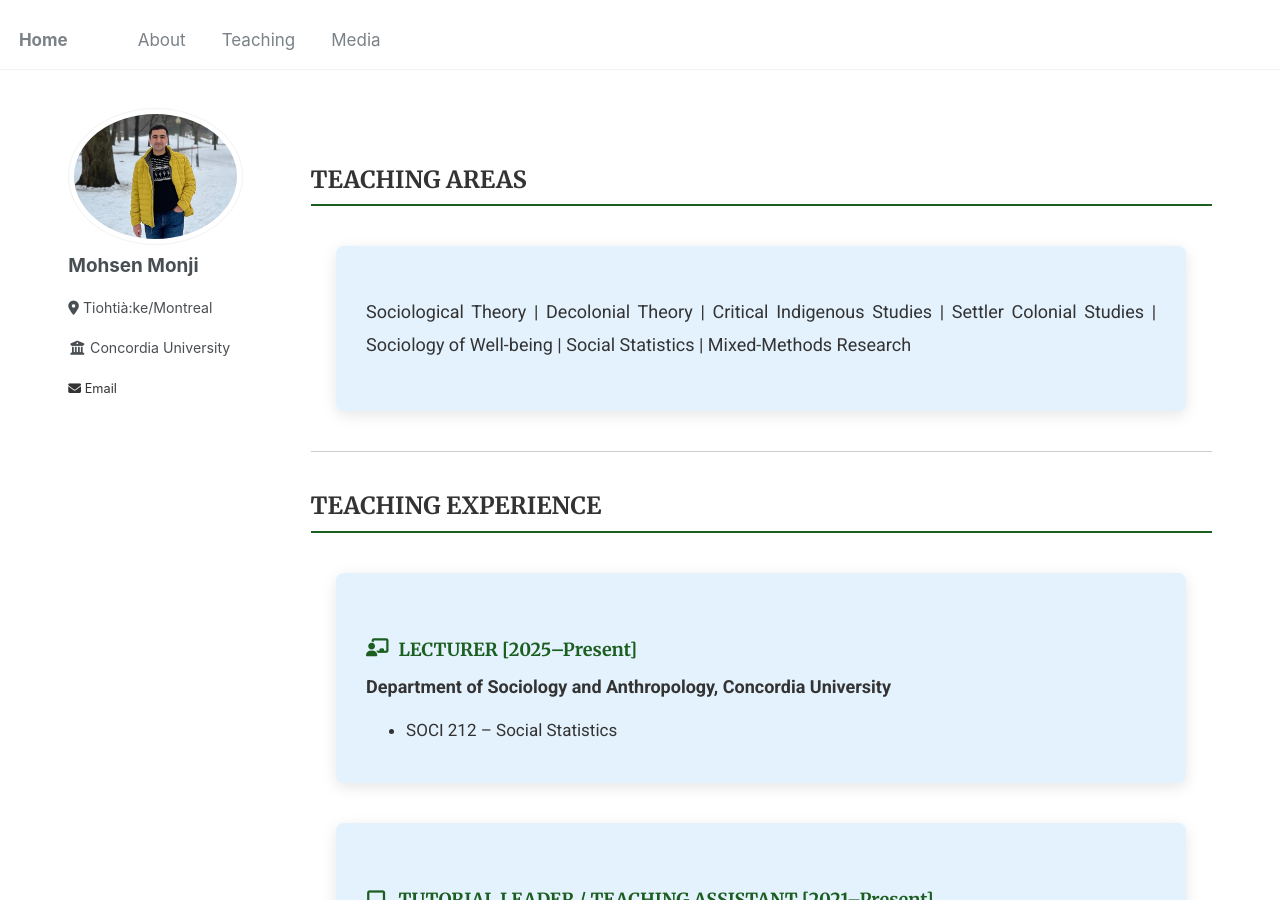
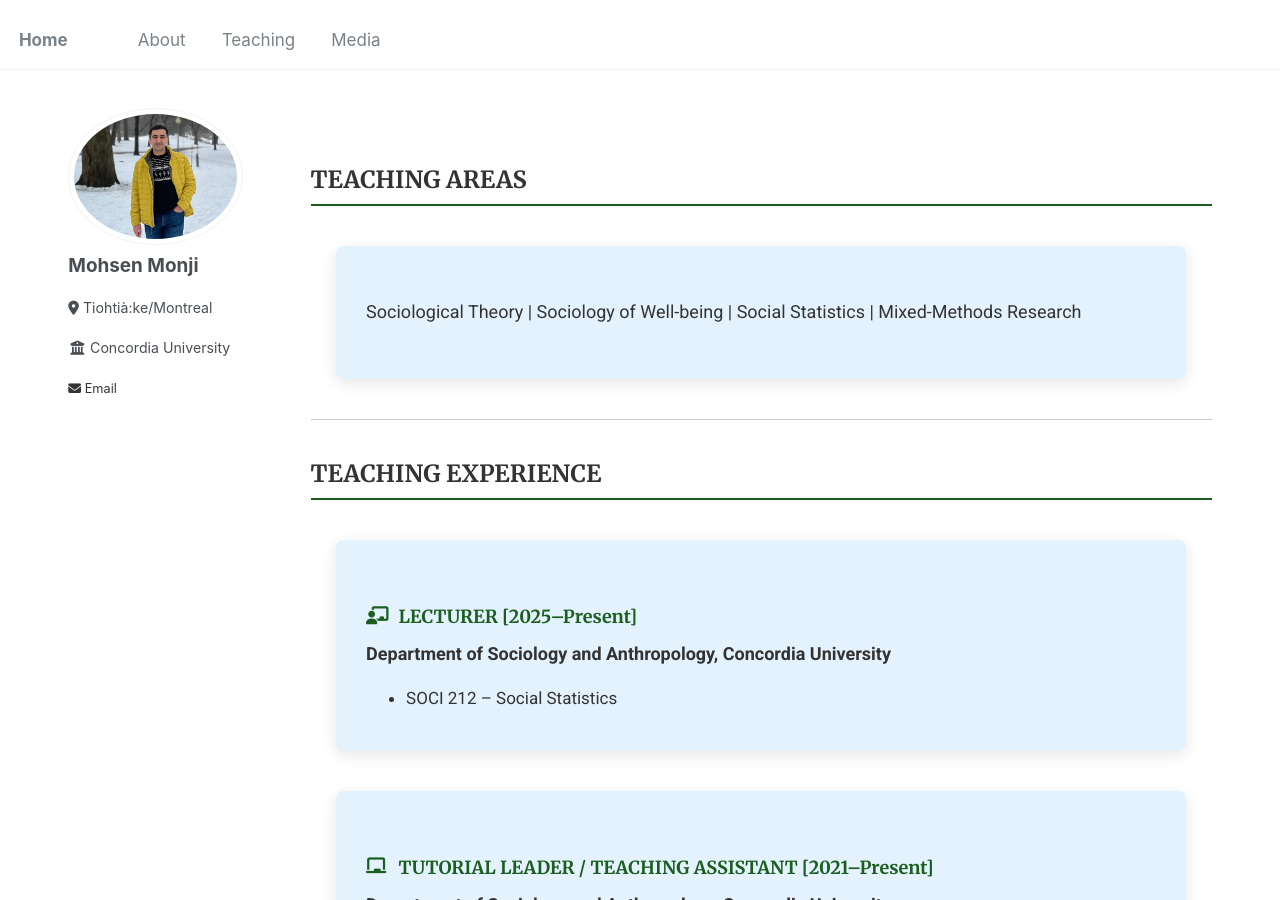
Before and after one commit to Mohsnmonji/mohsnmonji.github.io, a Jekyll site: the page built from _pages/teaching.md, in a window 1280 px wide and 900 px high. Built offline with Jekyll 4.4.1, drawn with Linux system fonts in a browser that asks for light colours.

Commit message:
Update teaching.md

```diff
--- a/_pages/teaching.md
+++ b/_pages/teaching.md
@@ -73,7 +73,7 @@ author_profile: true
   <h2>TEACHING AREAS</h2>
   <div class="teaching-card">
     <p style="font-size:18px; color:#333; text-align:justify; line-height:1.8; margin:20px 0;">
-      Sociological Theory | Decolonial Theory | Critical Indigenous Studies | Settler Colonial Studies | Sociology of Well-being | Social Statistics | Mixed-Methods Research
+      Sociological Theory | Sociology of Well-being | Social Statistics | Mixed-Methods Research
     </p>
   </div>
 </div>
```
